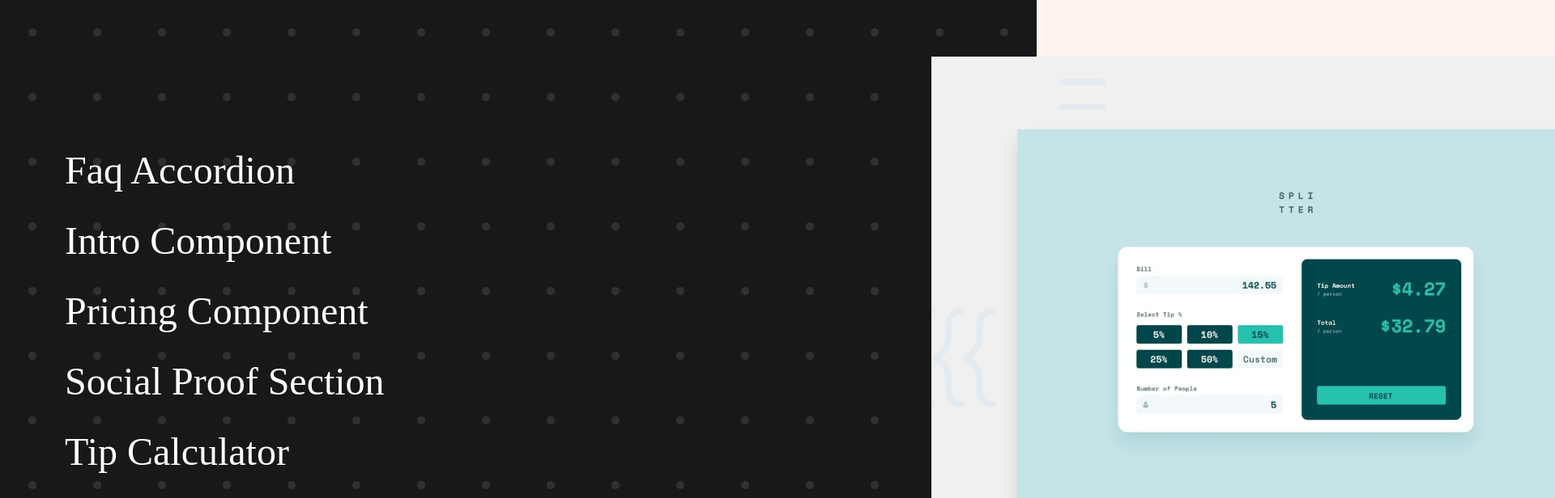
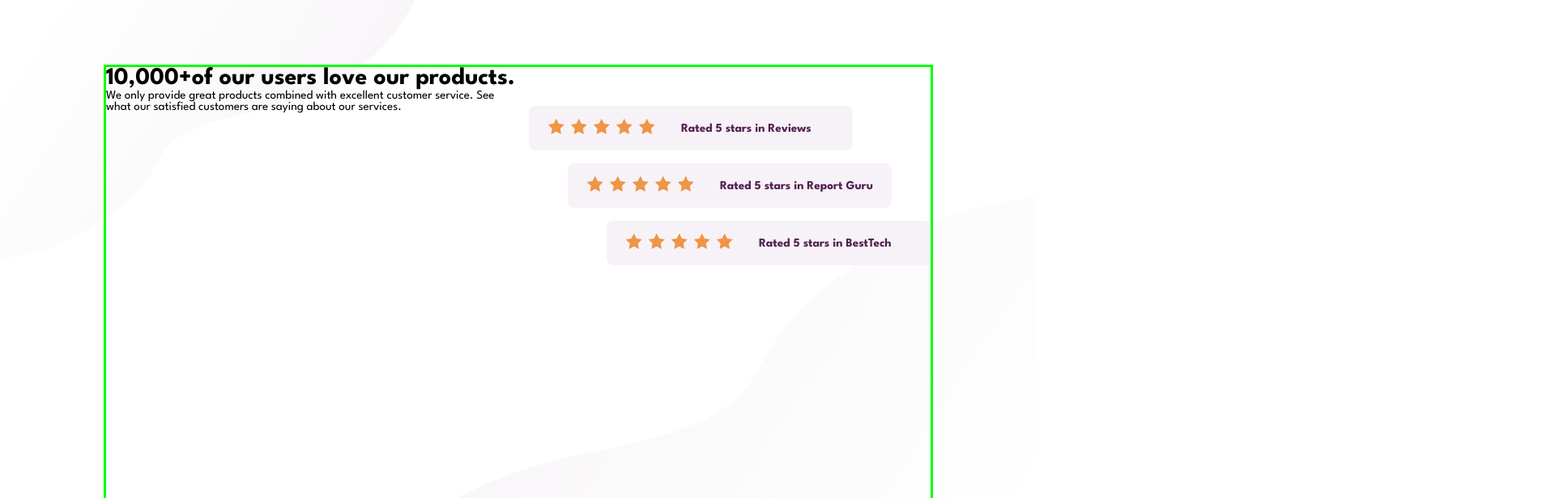
Before and after one commit to b4kii/frontend-mentor, a React (Vite) app: page /#/social-proof-section in a window 1280 px wide. Shown: the top 616 px of the page at 81% size, 1920 px wide, since content can reach past the window. Built offline with nearby package versions, Linux system fonts and the light colour scheme.

Commit message:
create social proof section page

```diff
--- a/src/App.jsx
+++ b/src/App.jsx
@@ -9,8 +9,8 @@ import PricingComponent from "./pages/PricingComponent";
 import SocialProofSection from "./pages/SocialProofSection";
 import TipCalculator from "./pages/TipCalculator";
 
-// const router = createHashRouter([
-const router = createBrowserRouter([
+const router = createHashRouter([
+// const router = createBrowserRouter([
   {
     path: "/",
     element: <Root />,
--- a/src/pages/Home/Home.module.css
+++ b/src/pages/Home/Home.module.css
@@ -61,6 +61,7 @@ a {
   right: 0;
   transition: 300ms ease-in-out;
   transform: translateX(50vw);
+  transition-delay: 100ms;
 }
 
 .menuItems:hover .linkText {
--- a/src/pages/SocialProofSection/SocialProofSection.jsx
+++ b/src/pages/SocialProofSection/SocialProofSection.jsx
@@ -1,7 +1,48 @@
-import React from 'react'
+import React from "react";
+import styles from "./SocialProofSection.module.css";
+
+function Rating({ children }) {
+  return (
+    <div className={styles.ratingWrapper}>
+      <div className={styles.stars}>
+        <span className={styles.star}></span>
+        <span className={styles.star}></span>
+        <span className={styles.star}></span>
+        <span className={styles.star}></span>
+        <span className={styles.star}></span>
+      </div>
+      <p>{children}</p>
+    </div>
+  );
+}
+
+function Card({ image, name, children }) {
+  return <div>Card</div>;
+}
 
 export default function SocialProofSection() {
   return (
-    <div>SocialProofSection</div>
-  )
+    <div className={styles.container}>
+      <div className={styles.wrapper}>
+        <div className={styles.top}>
+          <div className={styles.topLeft}>
+            <h1>
+              <span>10,000+</span>of our users love our products.
+            </h1>
+            <p>
+              We only provide great products combined with excellent customer
+              service. See what our satisfied customers are saying about our
+              services.
+            </p>
+          </div>
+          <div className={styles.topRight}>
+            <Rating>Rated 5 stars in Reviews</Rating>
+            <Rating>Rated 5 stars in Report Guru</Rating>
+            <Rating>Rated 5 stars in BestTech</Rating>
+          </div>
+        </div>
+        <div className={styles.bottom}></div>
+      </div>
+    </div>
+  );
 }
--- /dev/null
+++ b/src/pages/SocialProofSection/SocialProofSection.module.css
@@ -0,0 +1,76 @@
+@import url("https://fonts.googleapis.com/css2?family=League+Spartan:wght@400;500;700&display=swap");
+
+:root {
+  --very-dark-magenta: hsl(300, 43%, 22%);
+  --soft-pink: hsl(333, 80%, 67%);
+  --dark-grayish-magenta: hsl(303, 10%, 53%);
+  --light--grayish-magenta: hsl(300, 24%, 96%);
+  --white: hsl(0, 0%, 100%);
+}
+
+.container {
+  height: 100vh;
+  height: 100svh;
+  background-image: url("/src/assets/social-proof-section/images/bg-pattern-top-desktop.svg"),
+    url("/src/assets/social-proof-section/images/bg-pattern-bottom-desktop.svg");
+  background-repeat: no-repeat;
+  /* background-size: cover; */
+  background-position: left top, right bottom;
+  background-size: 40% 40%, 70%;
+  display: grid;
+  place-content: center;
+  font-size: 15px;
+  font-family: "League Spartan", sans-serif;
+}
+
+.top {
+  display: flex;
+  justify-content: space-between;
+}
+
+.topLeft {
+  flex: 1;
+}
+
+.topRight {
+  flex: 1;
+  transform: translateY(3rem);
+}
+
+.wrapper {
+  width: 80vw;
+  height: 80vh;
+  border: 3px solid lime;
+}
+
+.ratingWrapper {
+  margin-left: auto;
+  margin-bottom: 1rem;
+  background-color: var(--light--grayish-magenta);
+  display: flex;
+  width: 25rem;
+  align-items: center;
+  gap: 2rem;
+  padding: 1rem;
+  border-radius: .5rem;
+  font-weight: 700;
+  color: var(--very-dark-magenta);
+}
+
+.ratingWrapper:nth-child(1) {
+  transform: translateX(-6rem);
+}
+
+.ratingWrapper:nth-child(2) {
+  transform: translateX(-3rem);
+}
+
+.star {
+  background-image: url("/src/assets/social-proof-section/images/icon-star.svg");
+  display: inline-block;
+  background-repeat: no-repeat;
+  background-size: contain;
+  width: 20px;
+  height: 20px;
+  margin-left: .5rem;
+}
```
Also changed, not shown: src/assets/faq-accordion/style-guide.md (added, +46 -0 lines), src/assets/intro-component/style-guide.md (added, +35 -0 lines), src/assets/pricing-component/style-guide.md (added, +32 -0 lines), src/assets/social-proof-section/style-guide.md (added, +32 -0 lines), src/assets/tip-calculator/style-guide.md (added, +34 -0 lines).
